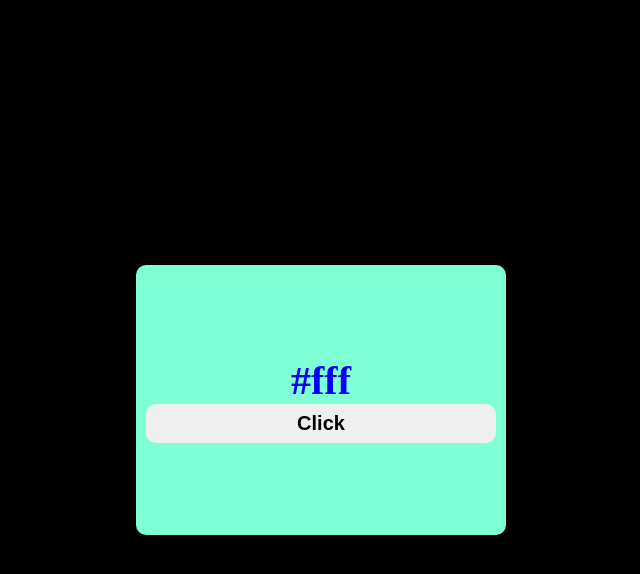
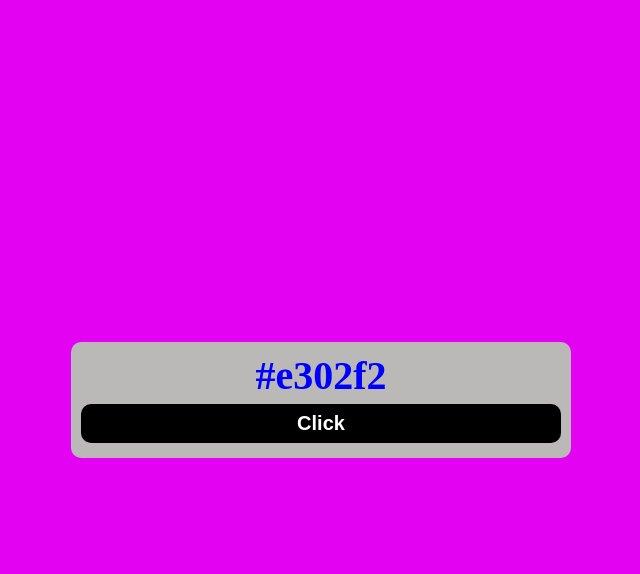
Before and after one commit to Ubaid-A/RandomColorGen, a plain HTML site: page index.html in a window 1280 px wide. Both pictures are taken after a click on the button "Click". Shown: the whole page, without its empty margins (319-959 px from the left). Drawn offline with Linux system fonts and the light colour scheme.

Commit message:
RandomColor Generator Projects

```diff
--- a/index.html
+++ b/index.html
@@ -9,9 +9,12 @@
 <body>
     <div class="main-div">
         <div class="container">
-            <h1 id="randomCode">#fff</h1>
+            <h1 id="colorCode">#fff</h1>
             <button id="btn">Click</button>
         </div>
     </div>
+
+
+    <script src="script.js"></script>
 </body>
 </html>
--- a/script.js
+++ b/script.js
@@ -0,0 +1,13 @@
+const getColor = () => {
+    //hex code
+    const randomNumber =Math.floor(Math.random() * 16777215);
+    const randomCode = "#" + randomNumber.toString(16);
+    document.body.style.backgroundColor = randomCode;
+    document.getElementById("colorCode").innerHTML = randomCode;
+}
+
+
+document.getElementById("btn").addEventListener(
+    "click",
+    getColor
+);
--- a/style.css
+++ b/style.css
@@ -3,7 +3,7 @@
     padding: 0;
 }
 body{
-    background-color: black;
+    transition: 2s;
 }
 
 .main-div{
@@ -16,9 +16,8 @@ body{
 }
 
 .container{
-    width: 350px;
-    height: 250px;
-    background-color: aquamarine;
+    width: 30rem;
+    background-color: rgb(187, 184, 184);
     border-radius: 10px;
     margin: 0 auto;
     display: flex;
@@ -34,7 +33,10 @@ h1{
 }
 button{
     width: 100%;
+    margin: 5px;
     padding: 8px;
+    background-color: black;
+    color: white;
     border-radius: 10px;
     border: none;
     outline: none;
```
